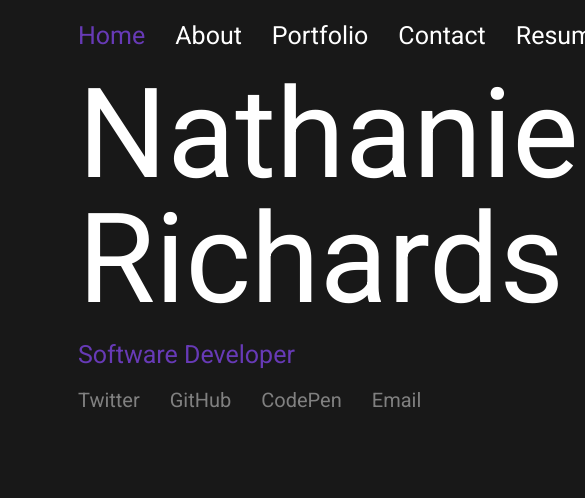
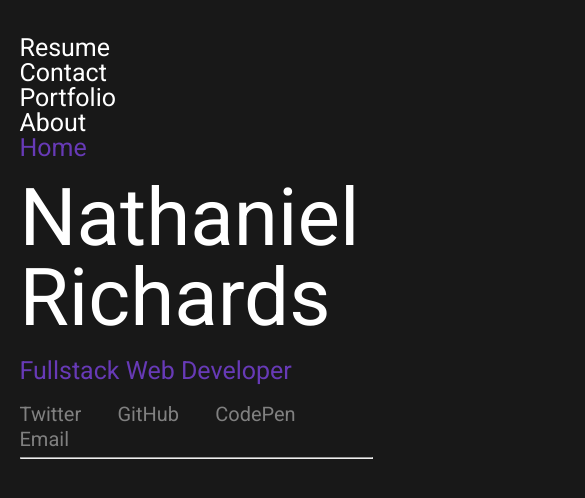
Before and after one commit to NateTheDev1/CustomPortfolio, a plain HTML site: page index.html in a window 390 px wide. Shown: the top 498 px of the page, 585 px wide, since content can reach past the window. Drawn offline with Linux system fonts and the light colour scheme.

Commit message:
Finished responsive header content

```diff
--- a/css/index.css
+++ b/css/index.css
@@ -142,12 +142,13 @@ body {
 }
 
 .container {
-  margin-left: 20%;
-  margin-right: 20%;
+	width: 90%;
+	margin: auto;
 }
 
 .breakpoint {
 	margin-top: 2%;
+	margin-bottom: 5%;
 	background: white;
 	width: 100%;
 }
@@ -155,7 +156,6 @@ body {
 .navbar {
 	margin-top: 10%;
 	display: flex;
-
 }
 
 .nav-link {
@@ -175,19 +175,19 @@ body {
 
 .content-header {
 	font-size: 25px;
-  margin-top: 10%;
+	margin-top: 5%;
 	color: #673ab6;
 }
 
 .content-header h1 {
-  font-size: 125px;
+	font-size: 5rem;
 	color: white;
 	margin-bottom: 20px;
 }
 
 .social-links {
 	display: flex;
-  margin-top: 10%;
+	margin-top: 5%;
 }
 
 .social-link {
@@ -200,3 +200,18 @@ body {
 .social-link:hover {
 	color: white;
 }
+
+@media (max-width: 740px) {
+	.navbar {
+		flex-direction: column-reverse;
+	}
+	.social-links {
+		display: block;
+	}
+}
+
+@media (max-width: 375px) {
+	.content-header h1 {
+		font-size: 3rem;
+	}
+}
--- a/index.html
+++ b/index.html
@@ -22,7 +22,7 @@
 
     <section class="content-header">
       <h1>Nathaniel Richards</h1>
-      <h3>Software Developer</h3>
+      <h3>Fullstack Web Developer</h3>
 
       <div class="social-links">
         <a href="#" class="social-link">Twitter</a>
@@ -31,10 +31,9 @@
         <a href="#" class="social-link">Email</a>
       </div>
     </section>
-    <section id='about' class="content-about">
+    <hr class="breakpoint">
 
-    </section>
-    <!-- <hr class="breakpoint"> -->
+
   </div>
 
   </body>
```
Lines whose indentation alone changed are shown as unchanged.
